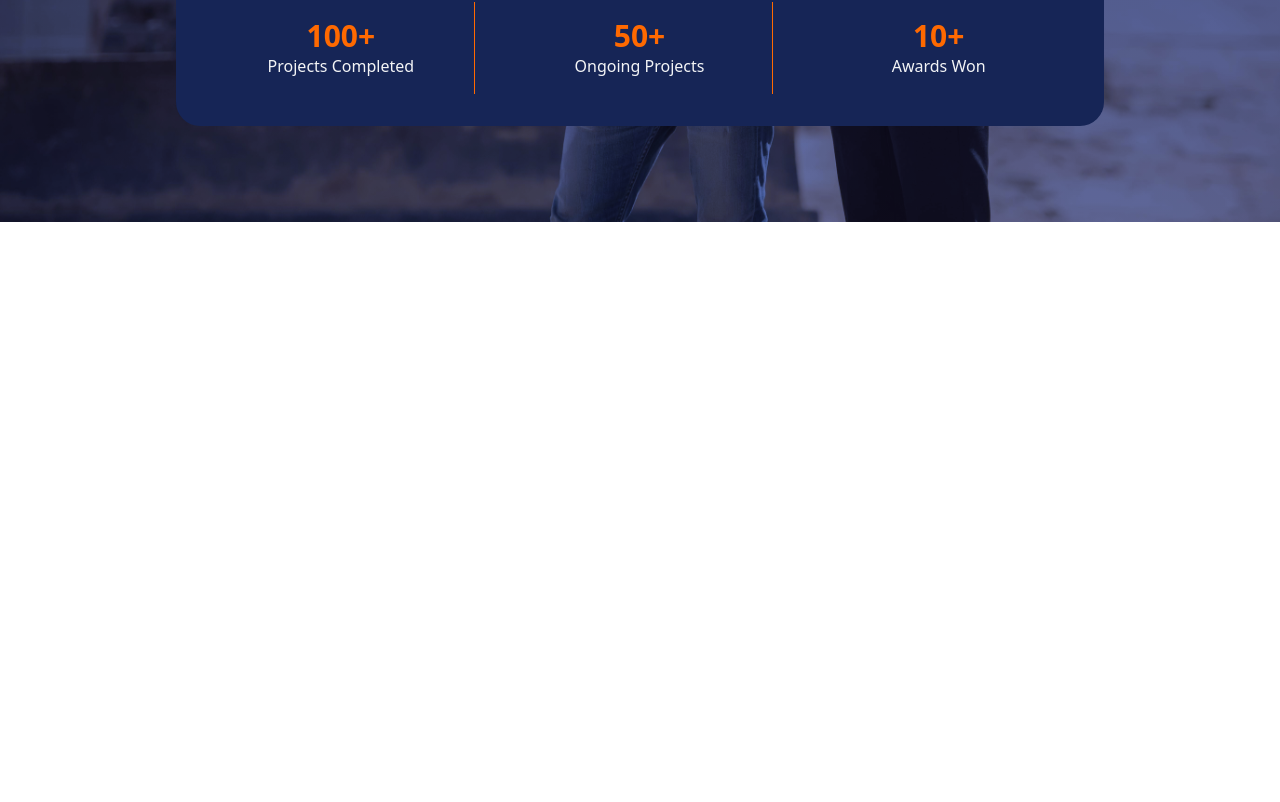
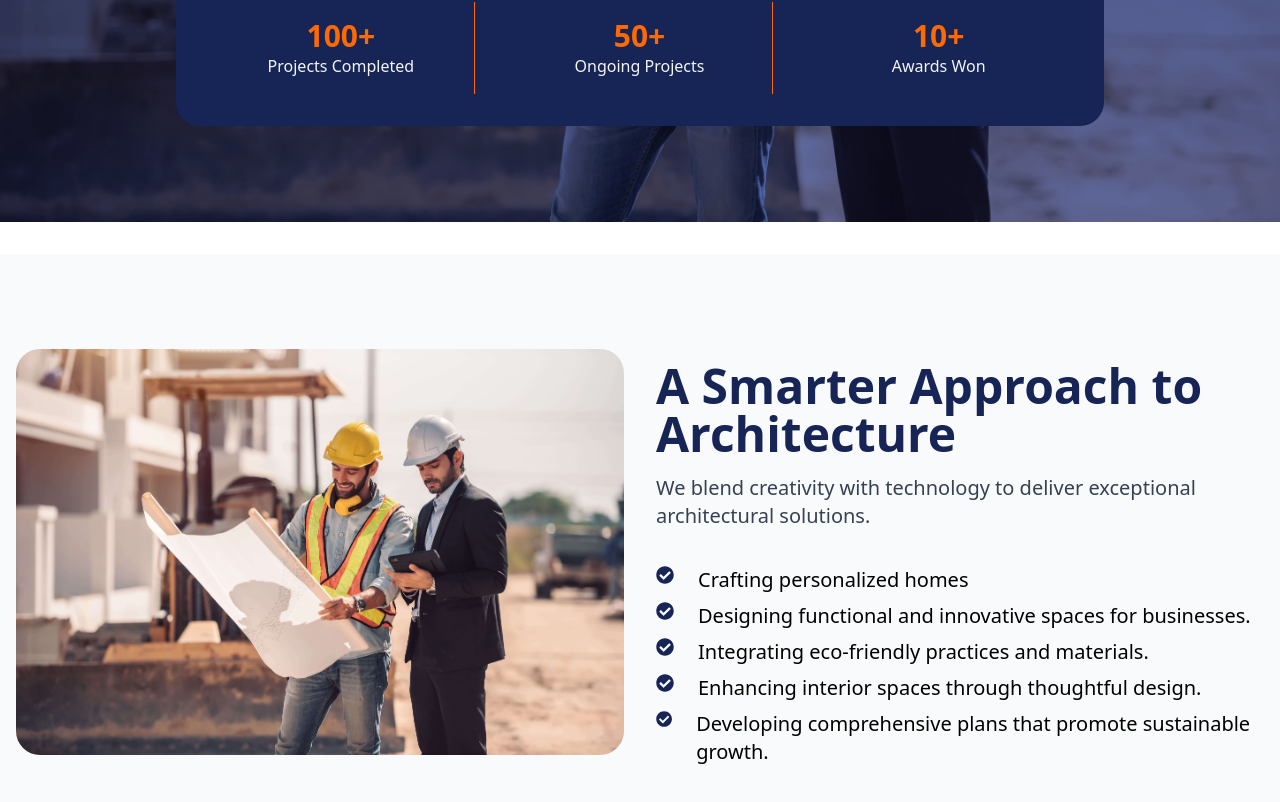
Before and after one commit to Denzel-254/Artex_webapp, a React (Vite) app: page / in a window 1280 px wide. Shown: the part 578-1380 px from the top of the page. Before the commit the page ends 800 px from the top, so only its background shows below. Built offline with nearby package versions, Linux system fonts and the light colour scheme.

Commit message:
Day 3: Added the expertise section and implimented it

```diff
--- a/src/App.jsx
+++ b/src/App.jsx
@@ -3,6 +3,7 @@ import Header from './components/layout/Header'
 import Hero from './components/sections/Hero'
 import Stats from './components/sections/Stats'
 import SectionWrapper from './components/common/Sectionwrapper'
+import Expertise from './components/sections/Expertise'
 
 function App() {
 
@@ -14,6 +15,10 @@ function App() {
       <SectionWrapper className=" absolute top-160 left-0 right-0 mx-auto w-11/12 md:w-3/4 md:absolute md:top-125 md:left-0 md:right-0 md:mx-auto ">
         <Stats />
       </SectionWrapper>
+
+      <SectionWrapper className="mt-8 bg-gray-50">
+        <Expertise />
+      </SectionWrapper>
     </>
   )
 }
--- /dev/null
+++ b/src/components/sections/Expertise.jsx
@@ -0,0 +1,34 @@
+import { FaCheckCircle } from "react-icons/fa";
+
+
+function Expertise() {
+    return (
+
+        <section className="container mx-auto py-7">
+            <div className=" grid grid-cols-1 md:grid-cols-2 gap-8 items-center overflow-hidden mx-auto">
+                <div>
+                    <img src="/background 2.jpg" alt="collaboration photo" className="w-full h-auto object-cover rounded-3xl" />
+                </div>
+
+                <div className="container mx-auto">
+                    <h2 className="text-4xl text-blue-950 font-bold  mb-4 mt-8 md:text-5xl ">A Smarter Approach to Architecture</h2>
+                    <p className="text-lg text-gray-700 mb-6 md:text-xl">We blend creativity with technology to deliver exceptional architectural solutions.</p>
+
+                    <ul className="mt-9 space-y-4">
+
+                        <li className="text-lg flex items-start gap-4 mb-2 md:text-xl"><FaCheckCircle className="text-blue-950 text-lg mr-2" />  Crafting personalized homes </li>
+                        <li className="text-lg flex items-start gap-4 mb-2 md:text-xl"><FaCheckCircle className="text-blue-950 text-lg mr-2" />  Designing functional and innovative spaces for businesses.</li>
+                        <li className="text-lg flex items-start gap-4 mb-2 md:text-xl"><FaCheckCircle className="text-blue-950 text-lg mr-2" />  Integrating eco-friendly practices and materials.</li>
+                        <li className="text-lg flex items-start gap-4 mb-2 md:text-xl"><FaCheckCircle className="text-blue-950 text-lg mr-2" />  Enhancing interior spaces through thoughtful design.</li>
+                        <li className="text-lg flex items-start gap-4 mb-2 md:text-xl"><FaCheckCircle className="text-blue-950 text-lg mr-2" />  Developing comprehensive plans that promote sustainable growth.</li>
+                    </ul>
+                </div>
+            </div>
+
+        </section>
+
+    )
+}
+
+
+export default Expertise
```
